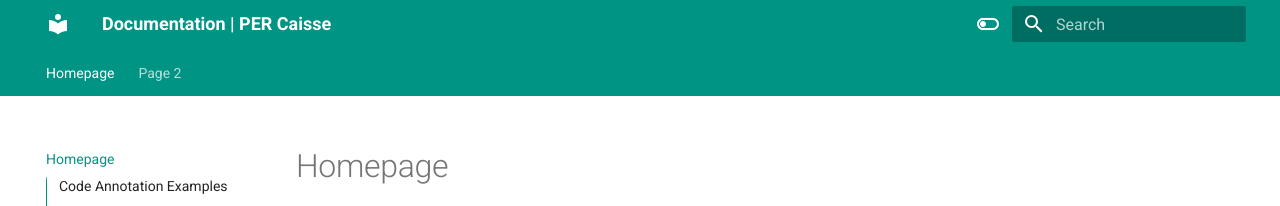
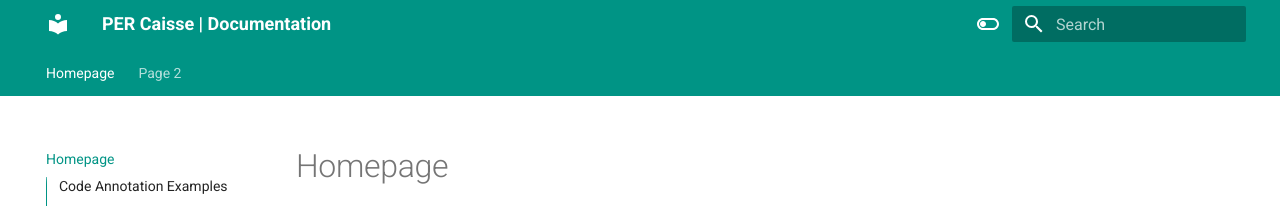
Before and after one commit to xBullseye/per-caisse-doc, an MkDocs documentation site: the page built from docs/index.md, in a window 1280 px wide. Shown: the top 206 px of the page. Built offline with MkDocs 1.6.1 and Material for MkDocs 9.7.7, drawn with Linux system fonts in a browser that asks for light colours; emoji names are drawn with the system emoji font.

```diff
--- a/mkdocs.yml
+++ b/mkdocs.yml
@@ -1,4 +1,4 @@
-site_name: Documentation | PER Caisse
+site_name: PER Caisse | Documentation
 theme:
   name: material
   features:
```
